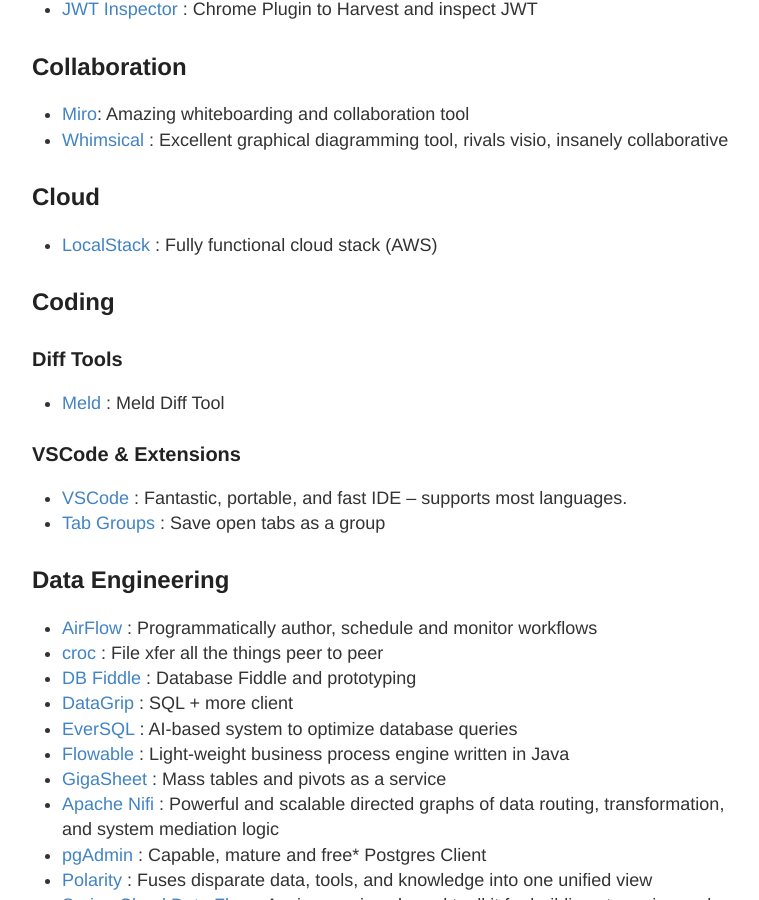
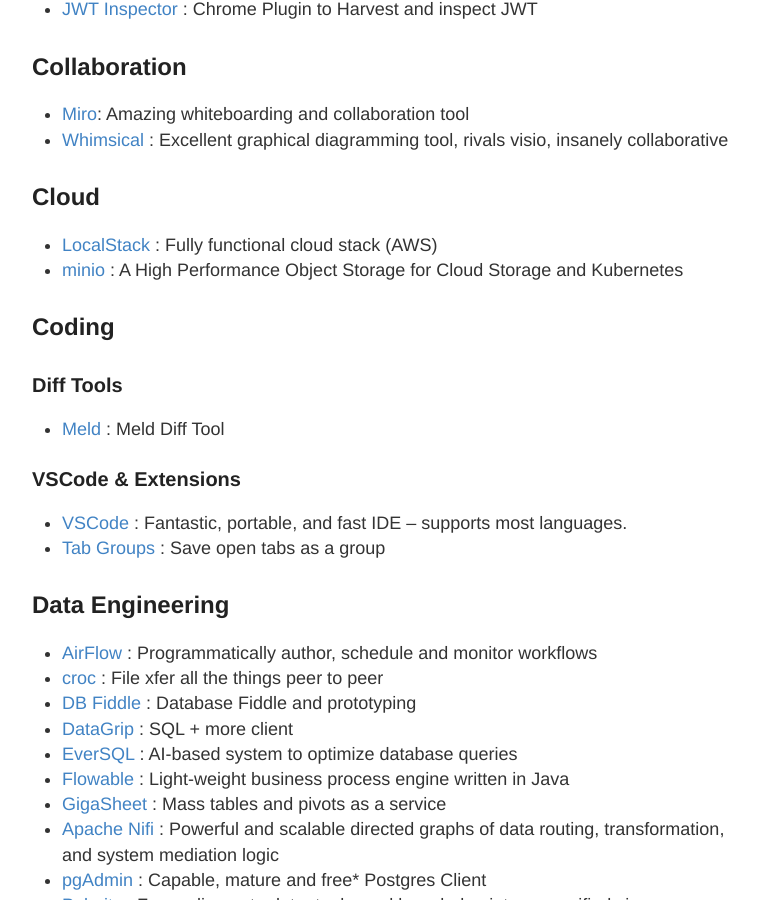
Before and after one commit to stevehenderson/stevehenderson.github.io, a Jekyll site: the page built from tools.md, in a window 1280 px wide and 900 px high, scrolled down 475 px. Shown: the whole window, without its empty margins (248-1007 px from the left). Built offline with Jekyll 4.4.1, drawn with Linux system fonts in a browser that asks for light colours.

Commit message:
Update tools.md

```diff
--- a/tools.md
+++ b/tools.md
@@ -20,6 +20,7 @@
 
 ## Cloud
    * [LocalStack](https://localstack.cloud/) : Fully functional cloud stack (AWS)
+   * [minio](https://github.com/minio/minio) : A High Performance Object Storage for Cloud Storage and Kubernetes
 
 ## Coding
 
```
